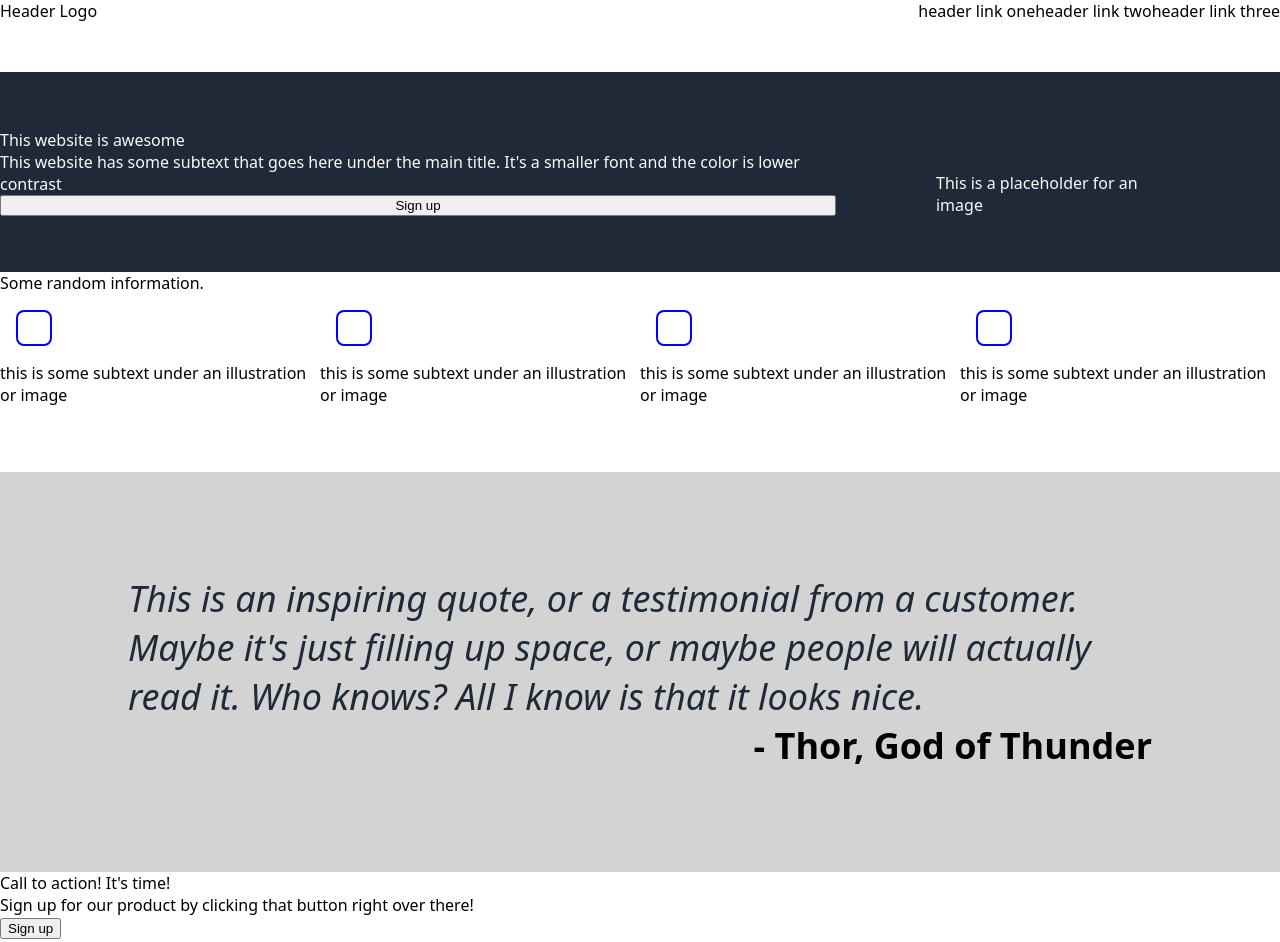
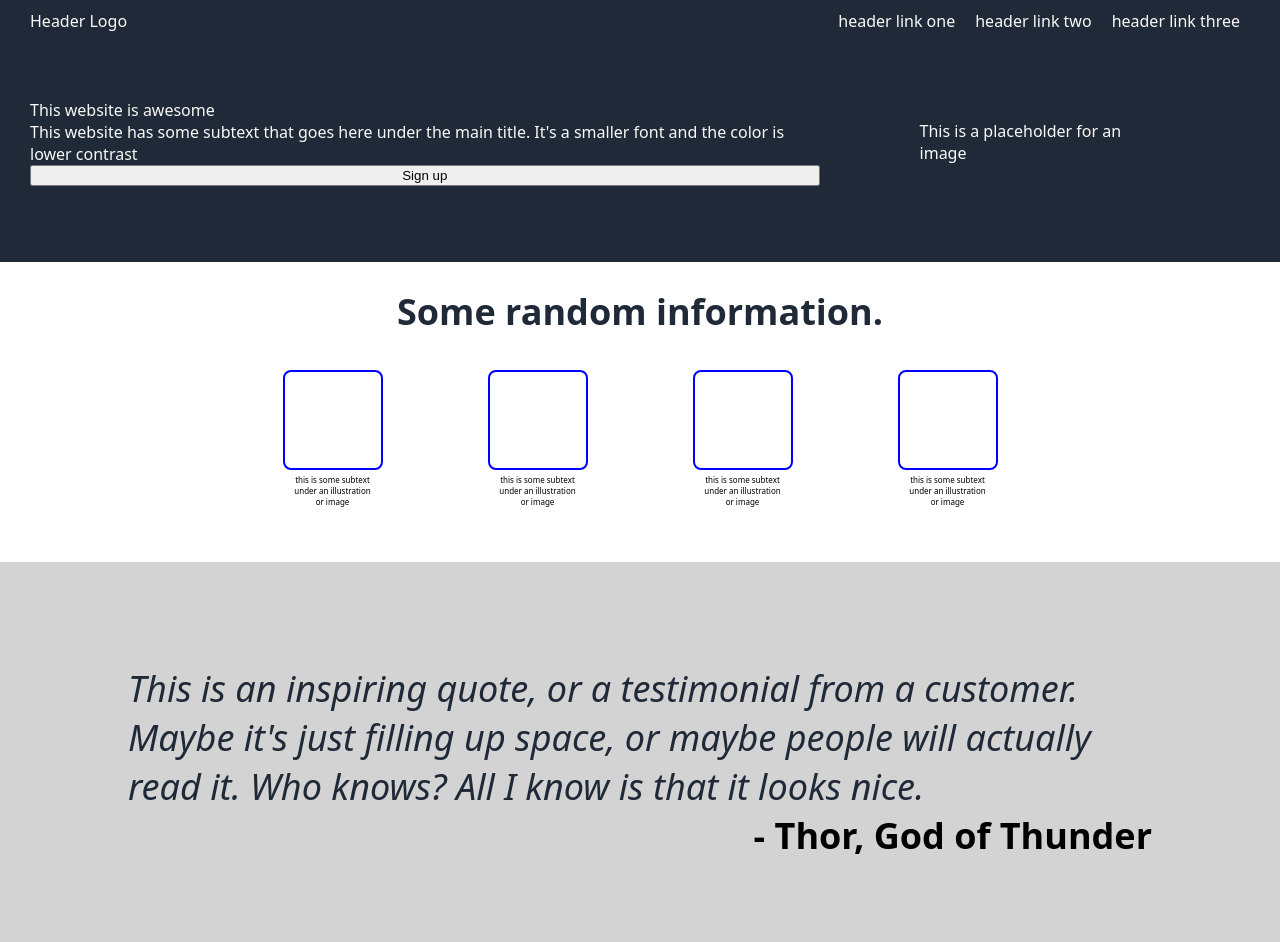
Before and after one commit to HC32/landingpage, a plain HTML site: page index.html in a window 1280 px wide. Shown: the top 942 px of the page. Drawn offline with Linux system fonts and the light colour scheme.

Commit message:
Formatting header, main, info, button, and footer sections.

```diff
--- a/index.html
+++ b/index.html
@@ -9,7 +9,7 @@
 </head>
 <body>
     <div class="header">
-        Header Logo
+        <div class="headerlogo">Header Logo</div>
         <ul class="headerlinks">
             <li><a href="#">header link one</a></li>
             <li><a href="#">header link two</a></li>
@@ -61,10 +61,9 @@
         <div class="button-text">
             <div class="button-text-header">Call to action! It's time!</div>
             <div class="button-text-body">Sign up for our product by clicking
-                that button right over there!
-            </div>
+                that button right over there!</div>
+        </div>
         <button class="button-button">Sign up</button>
-        </div>
     </div>
     <div class="footer">
         Copyright © The Odin Project 2021
--- a/style.css
+++ b/style.css
@@ -8,27 +8,34 @@ body {
 
 .header {
     display: flex;
-    height: 72px;
+    height: 42px;
     justify-content: space-between;
-    align-content: center;
+    background-color: #1F2937;
+    color: #f9faf8;
+    padding: 10px 30px;
 }
 
 li {
     display: flex;
     flex-direction: row;
     list-style: none;
+    padding: 0px 10px;
+}
+
+.headerlogo {
+    display: flex;
+
 }
 
 .headerlinks {
     display: flex;
     flex-direction: row;
     margin: 0;
-    padding: 0;
 }
 
 a {
     text-decoration: none;
-    color: black;
+    color: #f9faf8;
 }
 
 .main {
@@ -36,6 +43,15 @@ a {
     height: 200px;
     background-color: #1F2937;
     color: #f9faf8;
+    padding: 0px 30px 20px;
+    margin-top: -20px;
+    justify-content: space-between;
+    align-items: center;
+}
+
+.info-header {
+    display: flex;
+    justify-content: center;
 }
 
 .main-left {
@@ -51,8 +67,11 @@ a {
 
 .info {
     display: flex;
-    height: 200px;
+    height: 300px;
     flex-direction: column;
+    justify-content: center;
+    align-content: space-evenly;
+    padding: 0px 200px;
 }
 
 .gray {
@@ -76,18 +95,43 @@ a {
     font-weight: bold;
 }
 
+.button {
+    display: flex;
+    flex-direction: row;
+    justify-content: center;
+    padding: 20px 30px;
+}
+
+.button-text {
+    display: flex;
+    flex-direction: column;
+}
+
+.button-button {
+    display: flex;
+    margin: 10px;
+}
+
 .footer {
     display: flex;
     height: 72px;
+    justify-content: center;
+    padding: 0px 30px;
 }
 
 .info-header {
     display: flex;
+    justify-content: center;
+    font-size: 36px;
+    font-weight: bolder;
+    color: #1F2937;
 }
 
 .boxes {
     display: flex;
     flex-direction: row;
+    justify-content: space-around;
+    margin: 30px;
 }
 
 .left,
@@ -96,6 +140,10 @@ a {
 .right {
     display: flex;
     flex-direction: column;
+    justify-content: center;
+    align-items: center;
+    width: 100px;
+    font-size: 8px;
 }
 
 .card {
@@ -104,7 +152,13 @@ a {
     border: 2px solid blue;
     height: 20px;
     width: 20px;
-    padding: 16px;
-    margin: 16px;
+    padding: 48px;
+    margin: 4px 16px;
     border-radius: 8px;
 }
+
+.text {
+    display: flex;
+    padding: 0px 10px;
+    text-align: center;
+}
```
